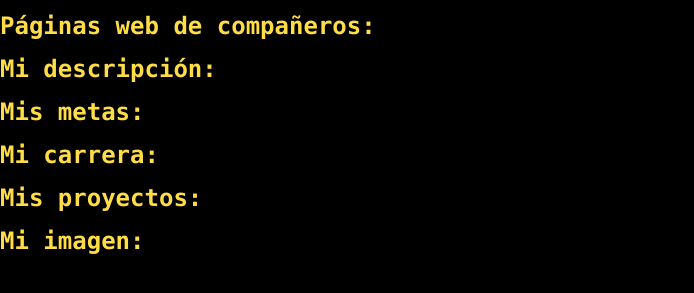
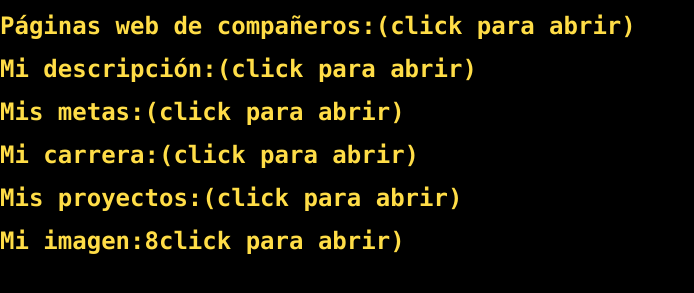
Before and after one commit to andyvillanueva24/Andy-Villanueva, a plain HTML site: page index.html in a window 1280 px wide. Shown: the part 41-334 px from the top of the page, without its empty margins (0-694 px from the left). Drawn offline with Linux system fonts and the light colour scheme; files whose address does not match are found by name.

Commit message:
Update index.html

```diff
--- a/index.html
+++ b/index.html
@@ -22,7 +22,7 @@
     <h1>Andy Villanueva Valencia</h1>
 
     <section class="companion-links">
-        <h2 onclick="toggleSection('companion-links')">Páginas web de compañeros:</h2>
+        <h2 onclick="toggleSection('companion-links')">Páginas web de compañeros:(click para abrir)</h2>
         <div id="companion-links-content" class="section-content">
             <ul>
                 <li><a href="https://mativan15.github.io/mativan15/">Ivan Sardon</a></li>
@@ -35,7 +35,7 @@
     </section>
 
     <section class="description">
-        <h2 onclick="toggleSection('description')">Mi descripción:</h2>
+        <h2 onclick="toggleSection('description')">Mi descripción:(click para abrir)</h2>
         <div id="description-content" class="section-content">
             <p>Mi nombre es Andy Jeferson Villanueva Valencia, soy estudiante de
                 <a href="https://cs.ucsp.edu.pe/">ciencia de la computación</a>
@@ -44,7 +44,7 @@
     </section>
 
     <section class="goals">
-        <h2 onclick="toggleSection('goals')">Mis metas:</h2>
+        <h2 onclick="toggleSection('goals')">Mis metas:(click para abrir)</h2>
         <div id="goals-content" class="section-content">
             <ul>
                 <li>Graduarme de licenciado en ciencia de la computación</li>
@@ -56,21 +56,21 @@
     </section>
 
     <section class="career">
-        <h2 onclick="toggleSection('career')">Mi carrera:</h2>
+        <h2 onclick="toggleSection('career')">Mi carrera:(click para abrir)</h2>
         <div id="career-content" class="section-content">
             <p>En cuanto a mi carrera, lo principal es que es una carrera en la que uno tiene que "Crear", en cuanto a mi parecer podría describirla como una carrera en la que se tiene que argumentar muchas cosas ya que más que todo se basa en la práctica y en tener una buena capacidad analítica para así usarla tanto de códigos en lenguajes de programación como en diversos problemas de matemática, tanto discreta como continua, en lo que llevo de progreso en la carrera pude descubrir muchas habilidades mías que en el pasado ni siquiera se me venía a la mente que las tuviera, eso fue lo que hasta el día de hoy me sigue motivando a continuar en la carrera. Como lo dije anteriormente me encuentro al día de hoy en 2do semestre, en cuanto a mi experiencia puedo manifestar que es una carrera muy interesante, en la que se necesita usar mucho el cerebro para diversos aspectos.</p>
         </div>
     </section>
 
     <section class="projects">
-        <h2 onclick="toggleSection('projects')">Mis proyectos:</h2>
+        <h2 onclick="toggleSection('projects')">Mis proyectos:(click para abrir)</h2>
         <div id="projects-content" class="section-content">
             <p>Cuando estuve en primer semestre desarrolle un videojuego junto a mis compañeros de carrera. Este consistía en un juego de naves el cual contenía 5 niveles en los cuales debías esquivar obstáculos para al finalizar el nivel enfrentarte a un jefe final dependiendo de cada mapa.</p>
         </div>
     </section>
 
     <section class="image">
-        <h2 onclick="toggleSection('image')">Mi imagen:</h2>
+        <h2 onclick="toggleSection('image')">Mi imagen:8click para abrir)</h2>
         <div id="image-content" class="section-content">
             <img src="D:\jefer\Mi foto.jpeg" width="500" height="1000">
         </div>
```
